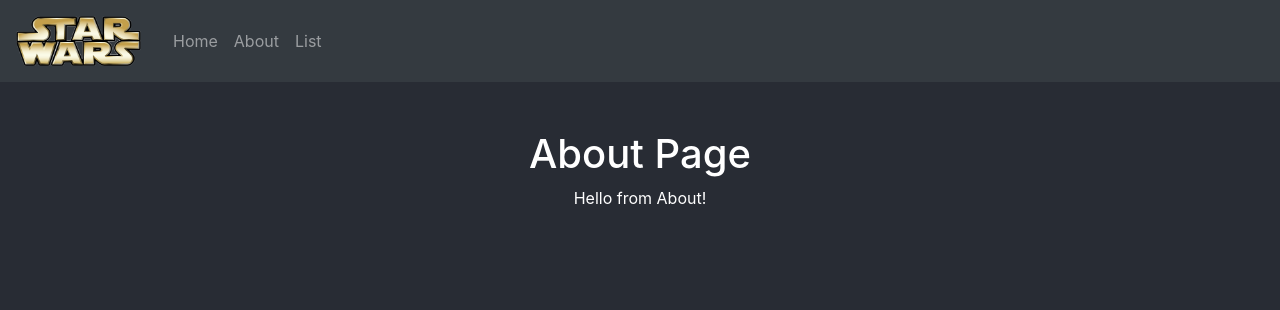
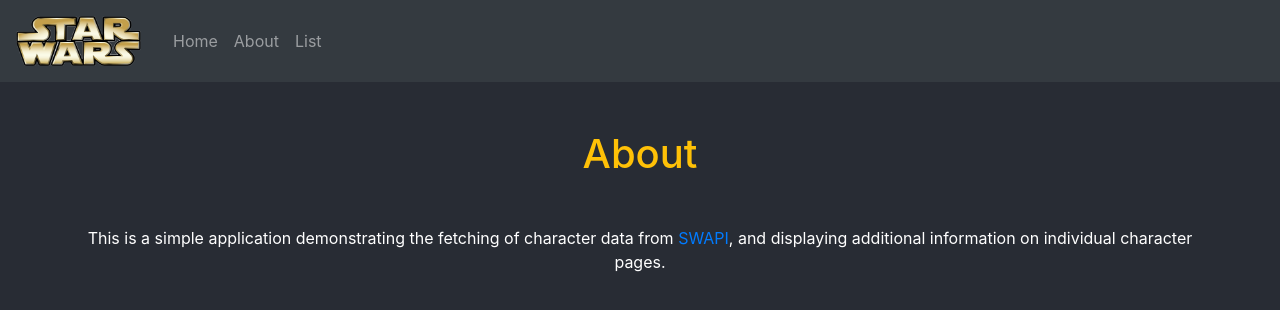
Before and after one commit to brahimir/star-wars-app, a React (Create React App) app: page /about in a window 1280 px wide. Shown: the top 310 px of the page. Built offline with nearby package versions, Linux system fonts and the light colour scheme.

Commit message:
Finishing Home and About pages.

```diff
--- a/src/app/pages/About.jsx
+++ b/src/app/pages/About.jsx
@@ -1,8 +1,12 @@
 function Home() {
   return (
     <div className="container my-5">
-      <h1>About Page</h1>
-      <p>Hello from About!</p>
+      <h1 className="mb-5 text-warning">About</h1>
+      <p>
+        This is a simple application demonstrating the fetching of character data from
+        <a href="https://swapi.dev/"> SWAPI</a>, and displaying additional information on individual
+        character pages.
+      </p>
     </div>
   );
 }
--- a/src/app/pages/CharactersList/CharacterDetails/CharacterDetails.jsx
+++ b/src/app/pages/CharactersList/CharacterDetails/CharacterDetails.jsx
@@ -102,12 +102,18 @@
     setIsLoading(false);
   };
 
+  /**
+   * Handles navigation to next Character.
+   */
   function nextCharacter() {
     const nextID = parseInt(characterID) + 1;
     history.push(`/details/${nextID}`);
     fetchSingleCharacter(nextID);
   }
 
+  /**
+   * Handles navigation to previous Character.
+   */
   function previousCharacter() {
     const previousID = parseInt(characterID) - 1;
     history.push(`/details/${previousID}`);
--- a/src/app/pages/Home.jsx
+++ b/src/app/pages/Home.jsx
@@ -1,8 +1,11 @@
+import rebelLogo from "../../assets/media/logos/rebel_logo.png";
+
 function Home() {
   return (
     <div className="container my-5">
-      <h1>Home Page</h1>
-      <p>Hello from Home!</p>
+      <h1 className="mb-5 text-warning">Home Page</h1>
+      <p className="mb-5">Welcome to the Star Wars Compendium!</p>
+      <img src={rebelLogo} alt="Rebel Logo" width={"300vh"} />
     </div>
   );
 }
```
Also changed, not shown: src/assets/media/logos/rebel_logo.png (added).
